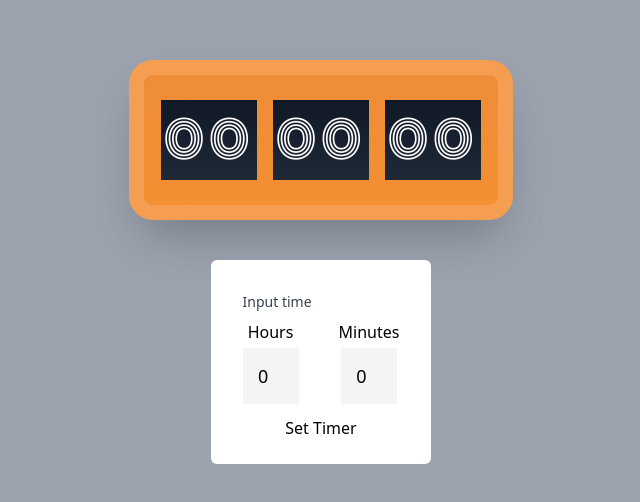
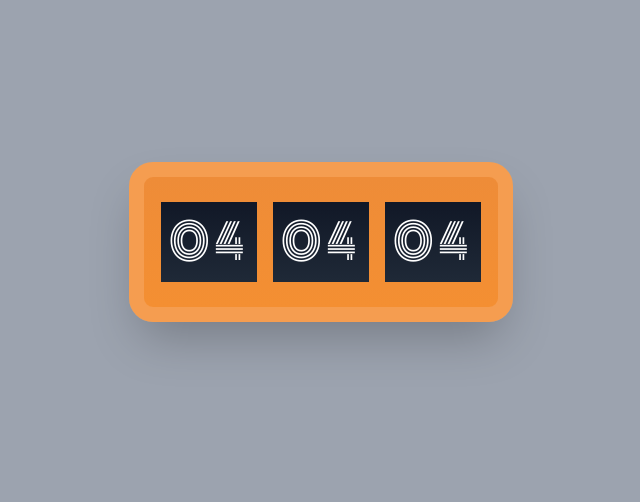
Before and after one commit to dwikbtn/counter-tailwind, a React (Create React App) app: page / in a window 1280 px wide. Shown: the part 138-640 px from the top of the page, without its empty margins (319-959 px from the left). Built offline with nearby package versions, Linux system fonts and the light colour scheme.

Commit message:
for tutorial

```diff
--- a/src/App.js
+++ b/src/App.js
@@ -1,30 +1,5 @@
-import { useState } from "react";
-import SetTimer from "./SetTimer";
 function App() {
-  // create input timer
-  const [second, setSecond] = useState("00");
-  const [minute, setMinute] = useState("0");
-  const [hour, setHour] = useState("0");
-
-  const getTime = (time) => {
-    const countDown = setInterval(function () {
-      let hours = parseInt(time / 3600, 10);
-      let minutes = parseInt((time / 60) % 60, 10);
-      let seconds = parseInt(time % 60, 10);
-
-      setSecond(seconds);
-      setMinute(minutes);
-      setHour(hours);
-
-      if (--time < 0) {
-        alert("your time is up");
-        clearInterval(countDown);
-      }
-    }, 1000);
-  };
-
   return (
-    <>
     <div className="bg-gray-400 min-h-screen flex justify-center items-center flex-col">
       {/* timer start here */}
       <div id="timer-container" className="text-center mb-10 ">
@@ -32,16 +7,12 @@ function App() {
           {/* display time */}
 
           {/* inner display */}
-            <div className="inside-timer">{hour < 10 ? "0" + hour : hour}</div>
-            <div className="inside-timer">
-              {minute < 10 ? "0" + minute : minute}
-            </div>
-            <div className="inside-timer">{second}</div>
+          <div className="inside-timer">04</div>
+          <div className="inside-timer">04</div>
+          <div className="inside-timer">04</div>
         </div>
       </div>
-        <SetTimer getTime={getTime} />
     </div>
-    </>
   );
 }
 
--- a/src/SetTimer.js
+++ b/src/SetTimer.js
@@ -20,7 +20,6 @@ export default function SetTimer(props) {
     props.getTime(totalSecond);
     setMinute(0);
     setHour(0);
-    return setTimer;
   };
   return (
     <>
--- a/tailwind.config.js
+++ b/tailwind.config.js
@@ -12,9 +12,6 @@ module.exports = {
         secondGr: "#F48F32",
         timerBg: "#131514",
       },
-      backgroundImage: {
-        "gradient-radial": "radial-gradient(var(--tw-gradient-stops))",
-      },
       borderWidth: {
         outer: "15px",
       },
```
Lines whose indentation alone changed are shown as unchanged.
